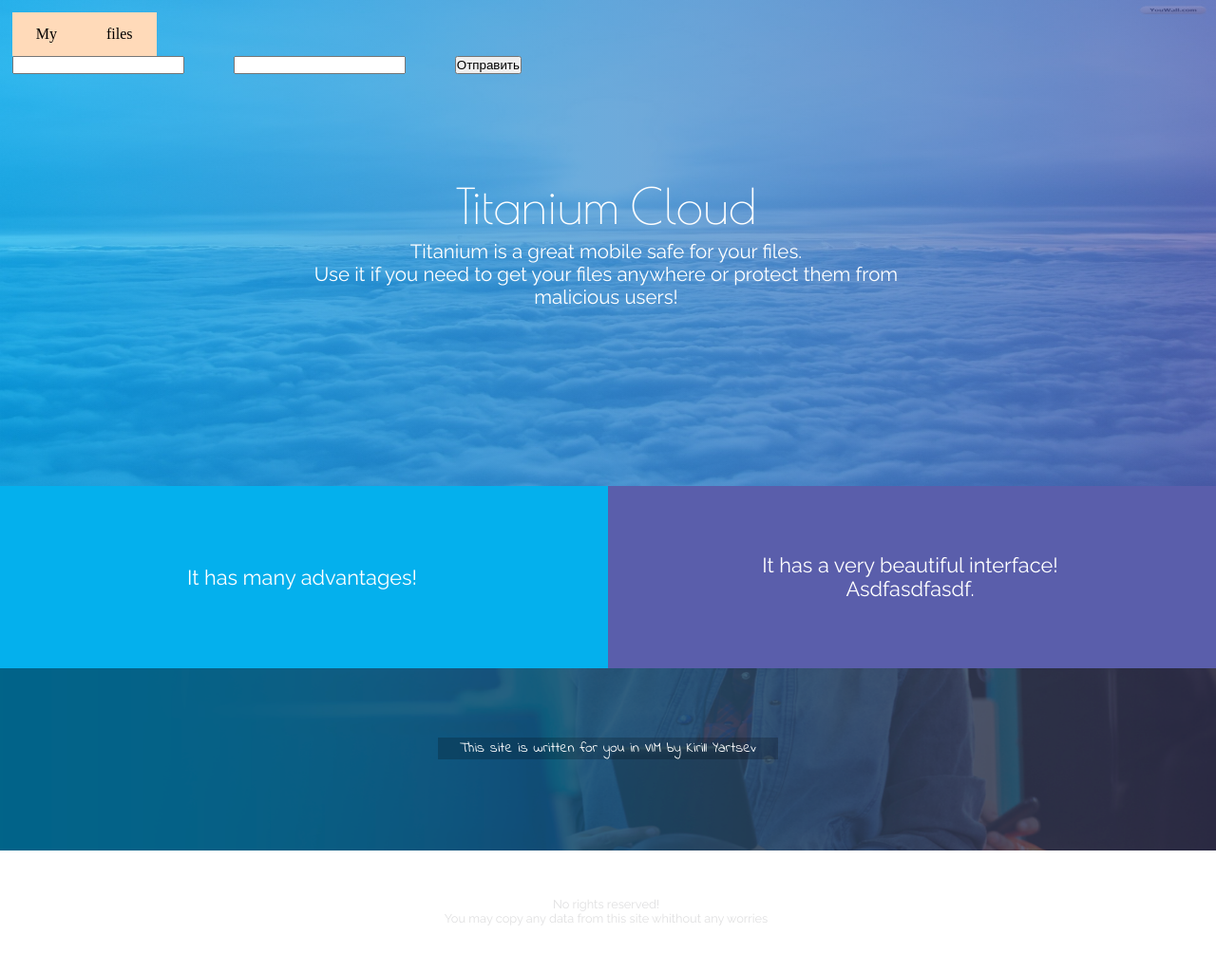
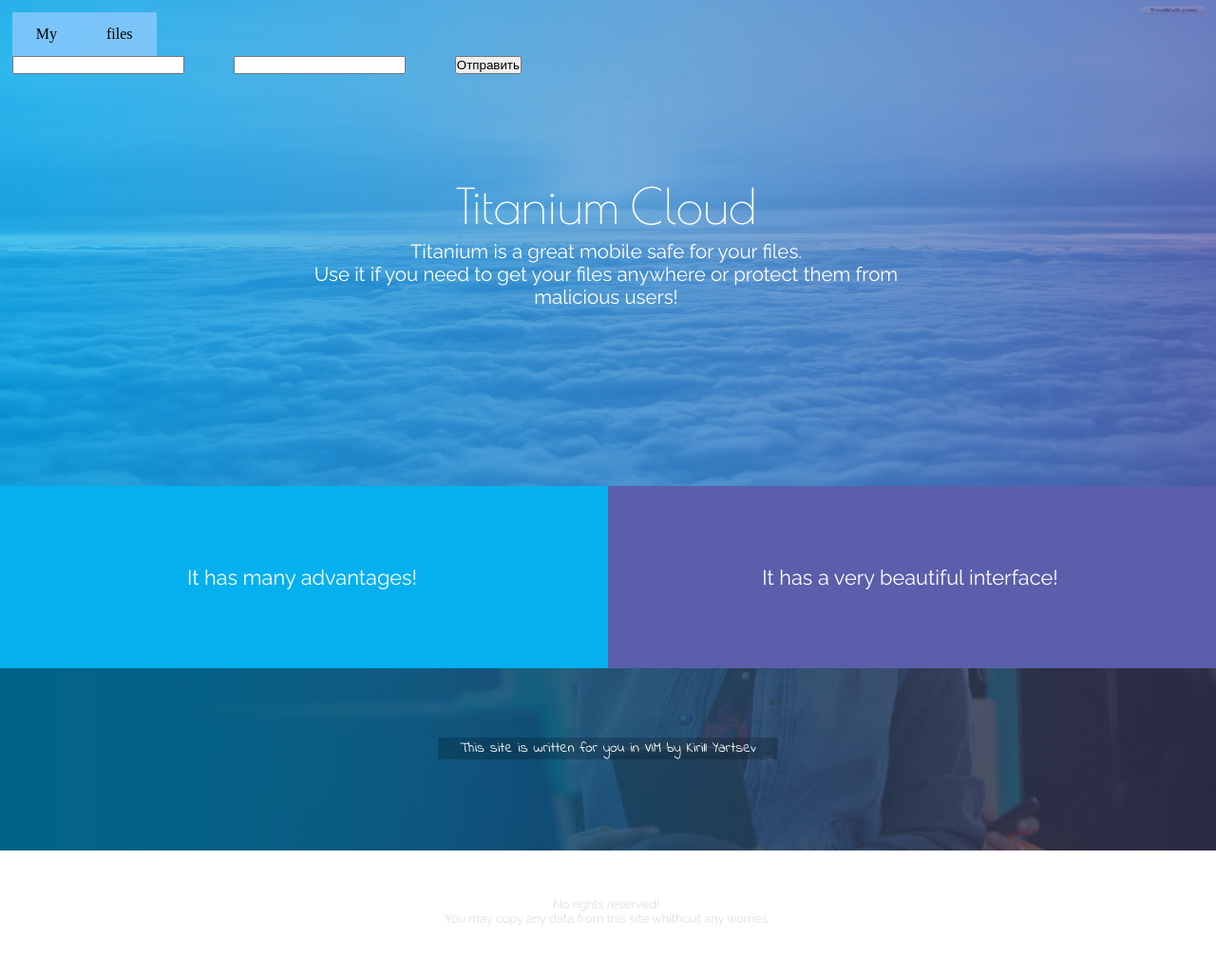
Before and after one commit to PeterPiggyDevelopment/TitaniumCloud, a plain HTML site: page resource/index.html in a window 1280 px wide. Shown: the whole page at 95% size. Drawn offline with nearby package versions, Linux system fonts and the light colour scheme.

```diff
--- a/resource/css/title_style.css
+++ b/resource/css/title_style.css
@@ -16,7 +16,7 @@
 }
 
 .top_bar a:link, .top_bar a:visited {
-    background-color: PeachPuff;
+    background-color: rgba(153, 204, 255, 0.7);
     color: black;
     padding: 14px 25px;
     text-align: center;
@@ -26,7 +26,7 @@
 
 
 .top_bar a:hover, .top_bar a:active {
-    background-color: #C8C8C8;
+    background-color: #B0B0B0;
 }
 
 ul {
--- a/resource/index.html
+++ b/resource/index.html
@@ -42,7 +42,6 @@
             <div id='third_slide'>
                 <p class="main_text">
                     It has a very beautiful interface!<br>
-                    Asdfasdfasdf.
                 </p>
                 <div class='crutch'></div>
             </div>
--- a/resource/js/title_script.js
+++ b/resource/js/title_script.js
@@ -3,7 +3,7 @@
     var stopAnIn = false;
     var stopAnOut = false;
     var li=ul.children();
-    ul.css("background-color", "rgba(4, 176, 237, 0)");
+    ul.css("background-color", "rgba(0, 0, 0, 0)");
     window.onscroll = function() {
     var scrolled = window.pageYOffset;
         if (scrolled>position) {
@@ -21,11 +21,11 @@
     function backgroundFadeIn(ul){
         var id = setInterval(frameIn, 10);
         function frameIn() {
-            if ((pos >= 70) || (stopAnIn)) {
+            if ((pos >= 40) || (stopAnIn)) {
                 clearInterval(id);
             } else {
                 pos+=1;
-                ul.css("background-color", "rgba(90, 94, 171, " + pos/100 + ")");
+                ul.css("background-color", "rgba(216,216,216, " + pos/100 + ")");
             }
         }
     }
@@ -37,7 +37,7 @@
                 clearInterval(id);
             } else {
                 pos-=1;
-                ul.css("background-color", "rgba(90, 94, 171, " + pos/100 + ")");
+                ul.css("background-color", "rgba(216,216,216, " + pos/100 + ")");
             }
         }
     }
```
Also changed, not shown: 4 other files.
